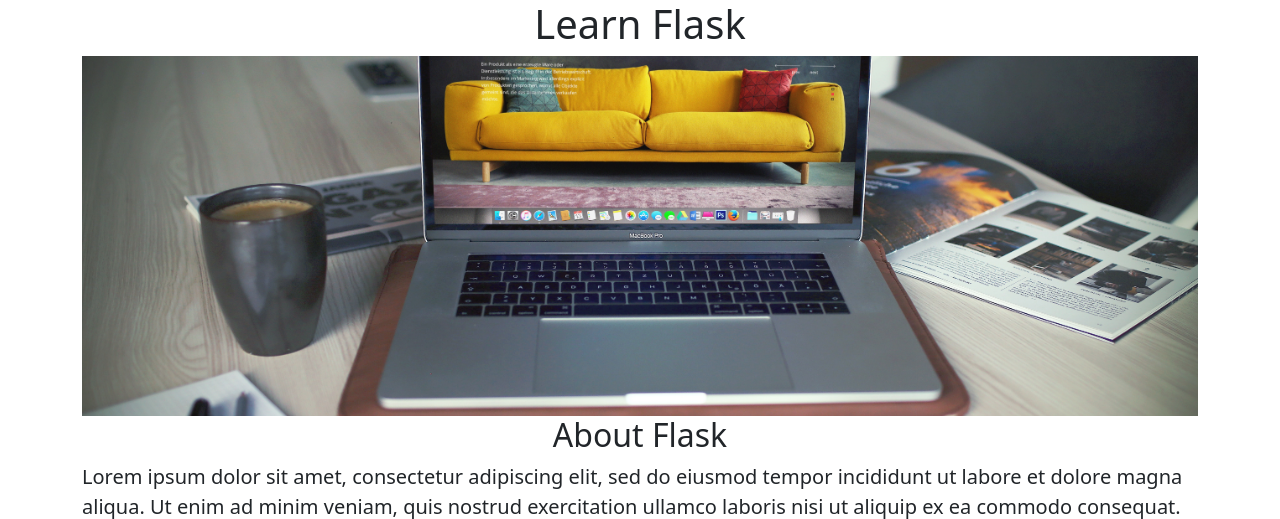
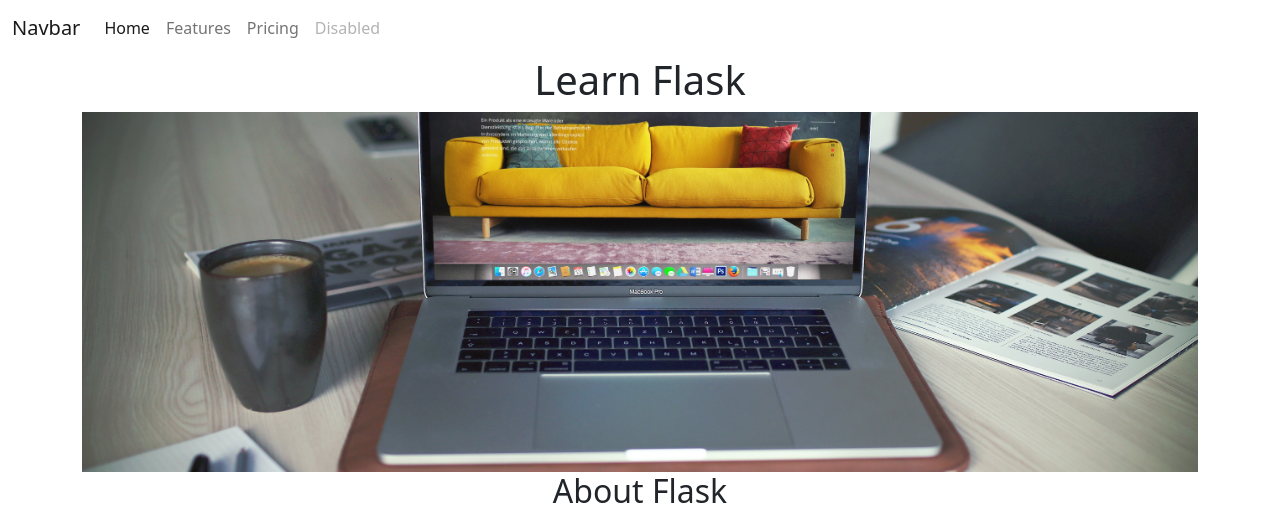
Before and after one commit to joshuashumshere/jovian-careers-website-v2, a Flask app: page / in a window 1280 px wide. Shown: the top 519 px of the page. Run offline with Flask 3, Linux system fonts and the light colour scheme.

Commit message:
Created Nav bar

```diff
--- a/templates/home.html
+++ b/templates/home.html
@@ -43,6 +43,7 @@
     </style>
   </head>
   <body>
+    {% include `nav.html` %}
     <div id='container'>
       <h1>Learn Flask</h1>
       <img id=banner src="https://learnflask--joshuashumshere.repl.co/static/banner.jpg">
--- a/templates/home_css_bootstrap.html
+++ b/templates/home_css_bootstrap.html
@@ -14,6 +14,8 @@
     </style>
   </head>
   <body>
+    {% include 'nav.html' %}
+    <!-- insert nav bar from `nav.html` -->
     <div class='container'>
       <h1 class="text-center" mt-2 mb-4>Learn Flask</h1>
 
--- /dev/null
+++ b/templates/nav.html
@@ -0,0 +1,24 @@
+<nav class="navbar navbar-expand-lg bg-body-tertiary">
+  <div class="container-fluid">
+    <a class="navbar-brand" href="#">Navbar</a>
+    <button class="navbar-toggler" type="button" data-bs-toggle="collapse" data-bs-target="#navbarNav" aria-controls="navbarNav" aria-expanded="false" aria-label="Toggle navigation">
+      <span class="navbar-toggler-icon"></span>
+    </button>
+    <div class="collapse navbar-collapse" id="navbarNav">
+      <ul class="navbar-nav">
+        <li class="nav-item">
+          <a class="nav-link active" aria-current="page" href="#">Home</a>
+        </li>
+        <li class="nav-item">
+          <a class="nav-link" href="#">Features</a>
+        </li>
+        <li class="nav-item">
+          <a class="nav-link" href="#">Pricing</a>
+        </li>
+        <li class="nav-item">
+          <a class="nav-link disabled" aria-disabled="true">Disabled</a>
+        </li>
+      </ul>
+    </div>
+  </div>
+</nav>
```
Also changed, not shown: static/Logo.png (added).
